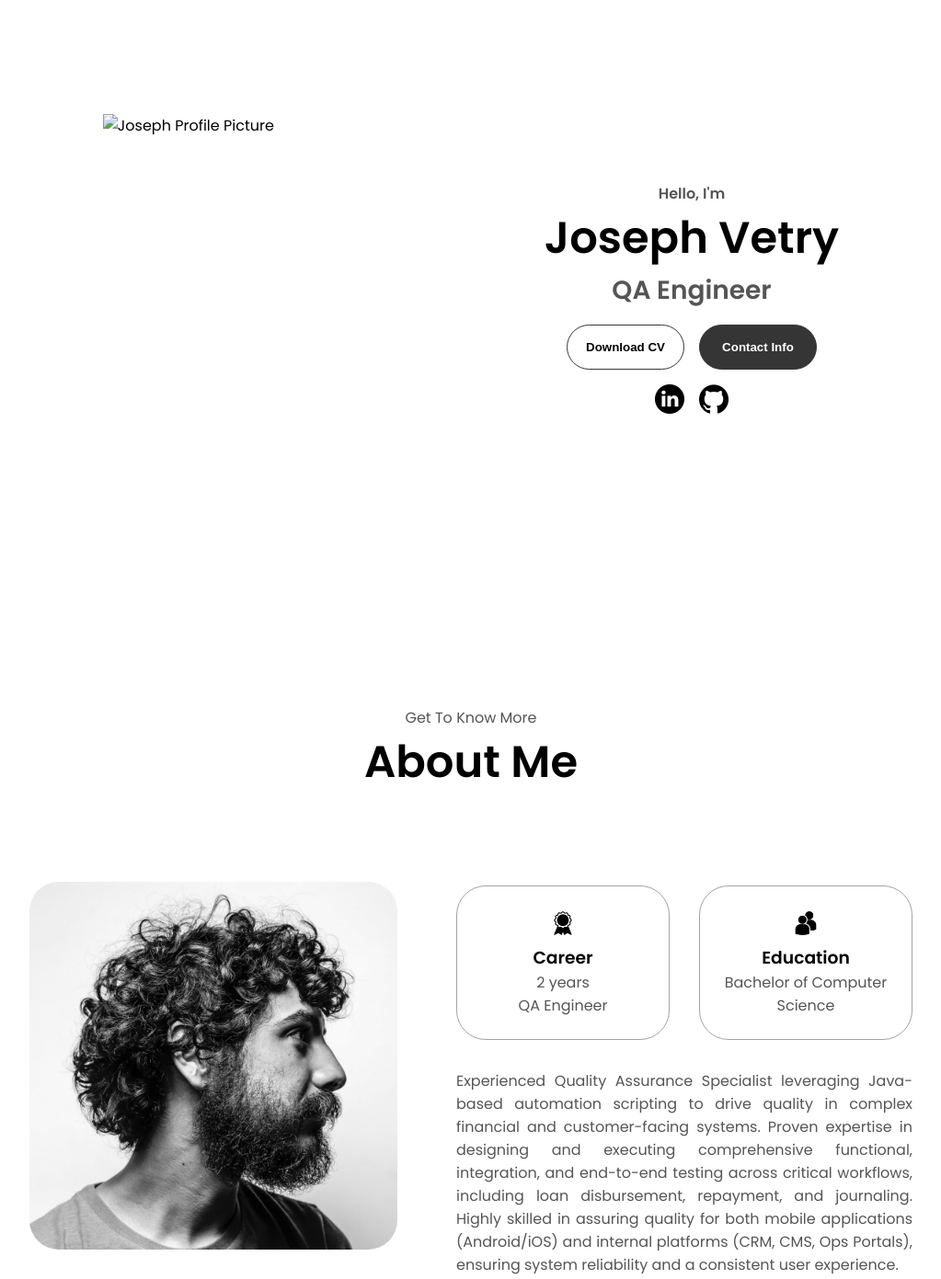
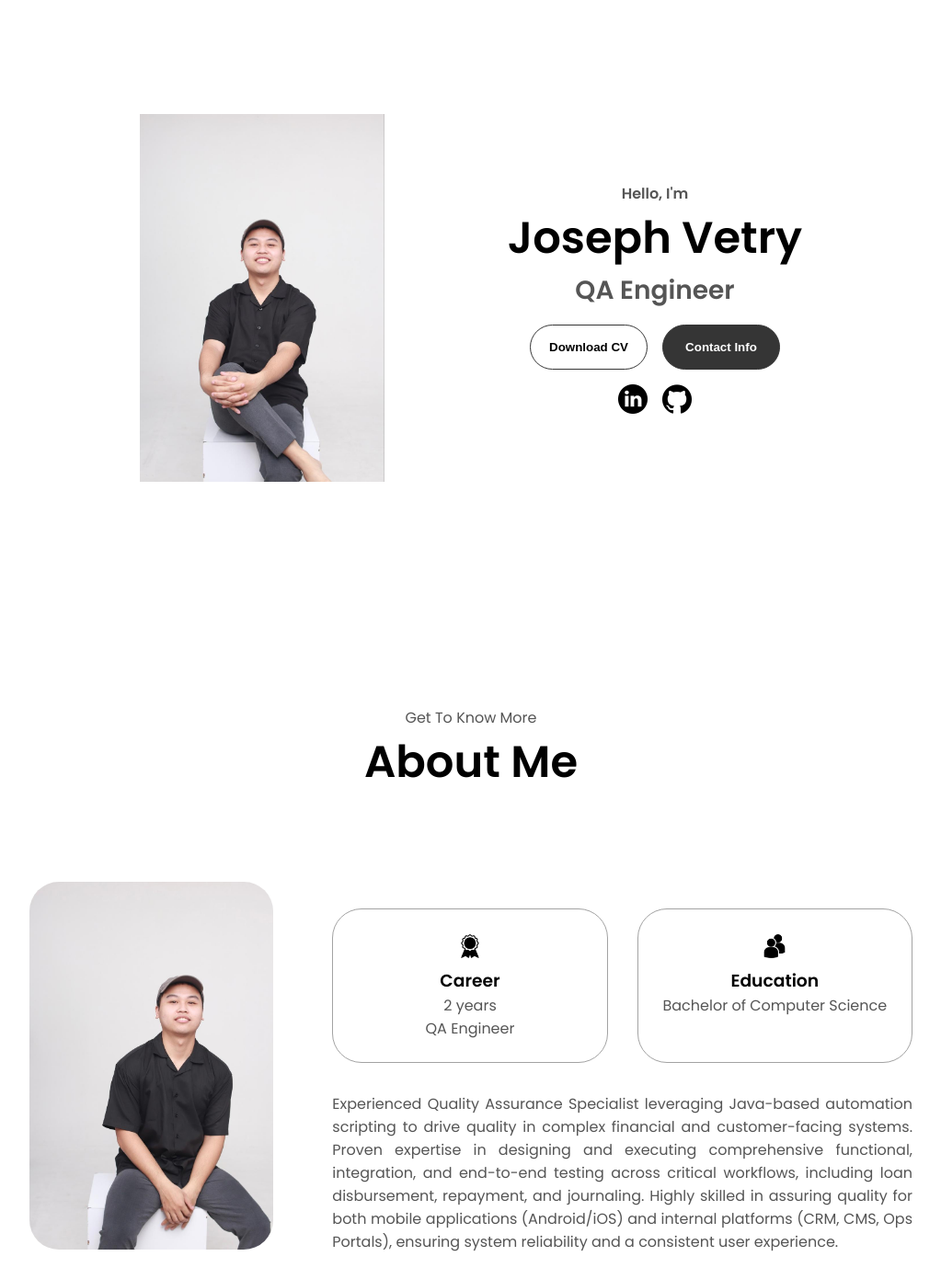
Before and after one commit to JosephVetry/New-Portofolio-Website, a plain HTML site: page index.html in a window 1280 px wide. Shown: the part 160-1551 px from the top of the page at 92% size, without its empty margins (128-1151 px from the left). Drawn offline with Linux system fonts and the light colour scheme.

Commit message:
Adding Photo

```diff
--- a/index.html
+++ b/index.html
@@ -38,7 +38,7 @@
     </nav>
     <section id="profile">
       <div class="section__pic-container">
-        <img src="./assets/" alt="Joseph Profile Picture" />
+        <img src="./assets/fotojoseph1.jpeg" alt="Joseph Profile Picture" />
       </div>
       <div class="section__text">
         <p class="section__text__p1">Hello, I'm</p>
@@ -77,8 +77,8 @@
       <div class="section-container">
         <div class="section__pic-container">
           <img
-            src="./assets/about-pic.png"
-            alt="Profile picture"
+            src="./assets/fotojoseph2.jpeg"
+            alt="Joseph Profile picture"
             class="about-pic"
           />
         </div>
--- a/style.css
+++ b/style.css
@@ -165,7 +165,7 @@ section {
 #profile {
   display: flex;
   justify-content: center;
-  gap: 5rem;
+  gap: 0rem;
   height: 80vh;
 }
 
```
Also changed, not shown: assets/about-pic.png (deleted), assets/fotojoseph1.jpeg (added), assets/fotojoseph2.jpeg (added), assets/profile-pic-2.png (deleted), assets/profile-pic.png (deleted), 1 other file.
